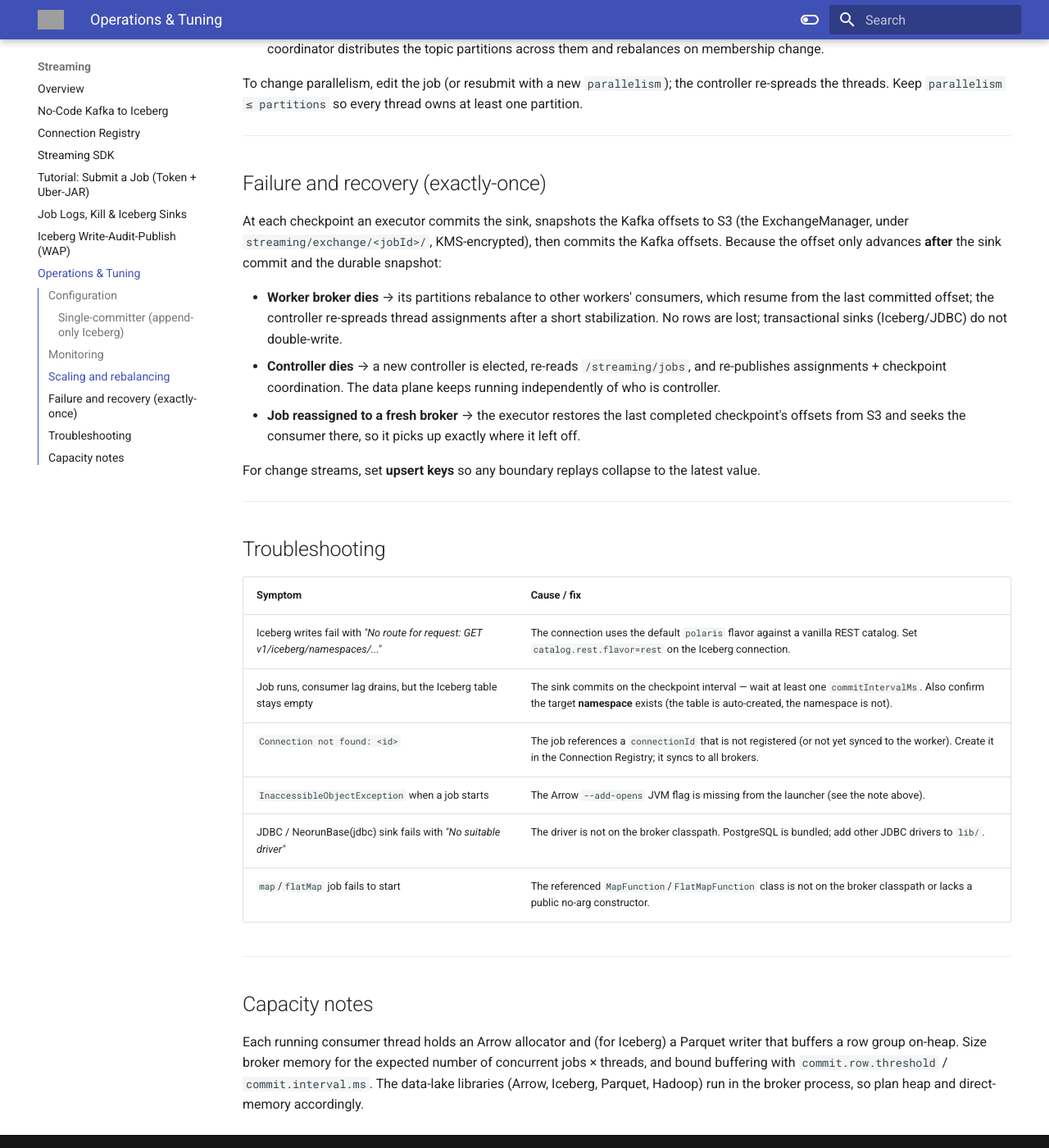
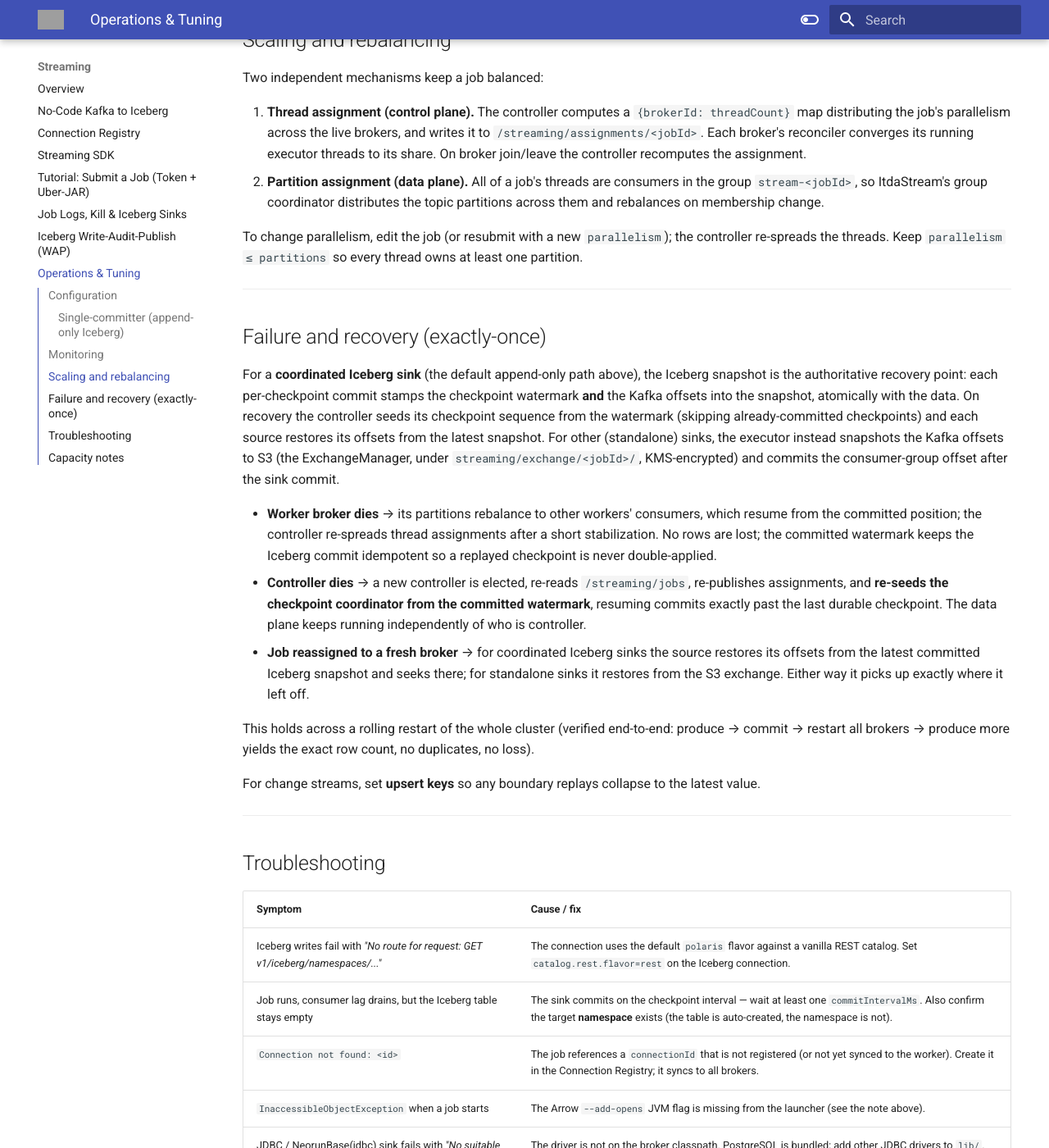
Before and after one commit to cloudcheflabs/itdastream-docs, an MkDocs documentation site: the page built from docs/features/streaming-operations.md, in a window 1280 px wide and 1400 px high, scrolled down 2460 px. Shown: the whole window at 82% size. Built offline with MkDocs 1.6.1 and Material for MkDocs 9.7.7, drawn with Linux system fonts in a browser that asks for light colours; the version menu is left out; some of the changed text lies outside the part shown; grey boxes are pictures that could not be loaded.

Commit message:
streaming: document exactly-once Iceberg sink (checkpoint watermark + offset-in-snapshot, restart-safe)
Co-Authored-By: Claude Opus 4.8 (1M context) <noreply@anthropic.com>

```diff
--- a/docs/features/streaming-operations.md
+++ b/docs/features/streaming-operations.md
@@ -47,6 +47,14 @@ given table, concurrent writers can never collide — there is no
   per-writer).
 - One commit per checkpoint → one Iceberg snapshot per checkpoint interval regardless of
   parallelism (fewer, larger snapshots than per-broker commit).
+- **Exactly-once across restart.** Each commit stamps two things into that same snapshot, atomically
+  with the data files: a **checkpoint watermark** (`itdastream.max-committed-checkpoint-id` +
+  `itdastream.job-id`) and the **Kafka source offsets** (`itdastream.kafka.offsets`). The controller
+  commits checkpoints in strict id order and, on (re)start, seeds its checkpoint sequence from the
+  committed watermark — so a checkpoint already committed in a prior run is detected and **skipped**
+  rather than double-applied. Each source restores its offsets from the latest committed snapshot and
+  seeks there, so it never re-reads already-committed records. The Iceberg commit is therefore the
+  single source of truth for both *what data is committed* and *how far the source was consumed*.
 
 !!! note "Arrow off-heap (required)"
     The engine processes records as Apache Arrow batches in off-heap memory, which needs
@@ -91,18 +99,28 @@ partition.
 
 ## Failure and recovery (exactly-once)
 
-At each checkpoint an executor commits the sink, snapshots the Kafka offsets to S3 (the
-ExchangeManager, under `streaming/exchange/<jobId>/`, KMS-encrypted), then commits the Kafka
-offsets. Because the offset only advances **after** the sink commit and the durable snapshot:
+For a **coordinated Iceberg sink** (the default append-only path above), the Iceberg snapshot is the
+authoritative recovery point: each per-checkpoint commit stamps the checkpoint watermark **and** the
+Kafka offsets into the snapshot, atomically with the data. On recovery the controller seeds its
+checkpoint sequence from the watermark (skipping already-committed checkpoints) and each source
+restores its offsets from the latest snapshot. For other (standalone) sinks, the executor instead
+snapshots the Kafka offsets to S3 (the ExchangeManager, under `streaming/exchange/<jobId>/`,
+KMS-encrypted) and commits the consumer-group offset after the sink commit.
 
 - **Worker broker dies** → its partitions rebalance to other workers' consumers, which resume
-  from the last committed offset; the controller re-spreads thread assignments after a short
-  stabilization. No rows are lost; transactional sinks (Iceberg/JDBC) do not double-write.
-- **Controller dies** → a new controller is elected, re-reads `/streaming/jobs`, and re-publishes
-  assignments + checkpoint coordination. The data plane keeps running independently of who is
-  controller.
-- **Job reassigned to a fresh broker** → the executor restores the last completed checkpoint's
-  offsets from S3 and seeks the consumer there, so it picks up exactly where it left off.
+  from the committed position; the controller re-spreads thread assignments after a short
+  stabilization. No rows are lost; the committed watermark keeps the Iceberg commit idempotent so a
+  replayed checkpoint is never double-applied.
+- **Controller dies** → a new controller is elected, re-reads `/streaming/jobs`, re-publishes
+  assignments, and **re-seeds the checkpoint coordinator from the committed watermark**, resuming
+  commits exactly past the last durable checkpoint. The data plane keeps running independently of
+  who is controller.
+- **Job reassigned to a fresh broker** → for coordinated Iceberg sinks the source restores its
+  offsets from the latest committed Iceberg snapshot and seeks there; for standalone sinks it
+  restores from the S3 exchange. Either way it picks up exactly where it left off.
+
+This holds across a rolling restart of the whole cluster (verified end-to-end: produce → commit →
+restart all brokers → produce more yields the exact row count, no duplicates, no loss).
 
 For change streams, set **upsert keys** so any boundary replays collapse to the latest value.
 
```
